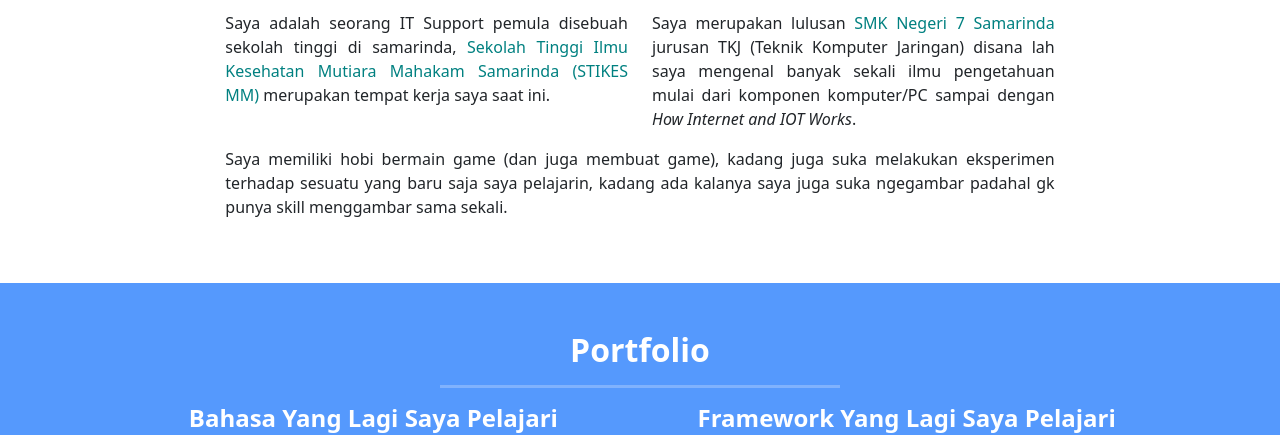
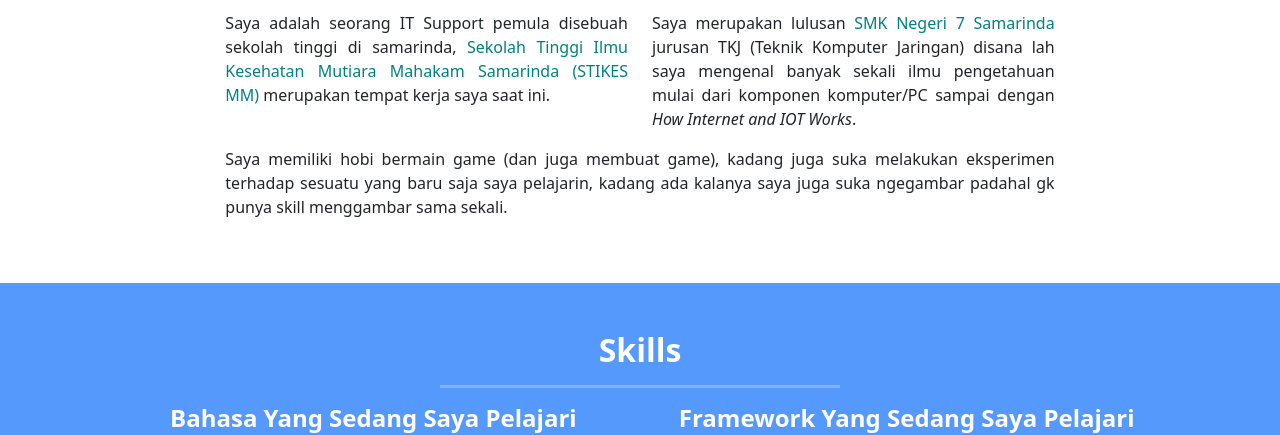
Before and after one commit to farumn/farumn.github.io, a plain HTML site: page index.html in a window 1280 px wide. Shown: the part 518-953 px from the top of the page. Drawn offline with Linux system fonts and the light colour scheme.

Commit message:
Mengubah penggunaan kata yang tidak tepat

```diff
--- a/index.html
+++ b/index.html
@@ -58,13 +58,13 @@
       <div class="container-fluid mt-md-5 bg-primary py-5">
         <div class="row">
           <div class="col-sm-12 text-center">
-            <h2>Portfolio</h2>
+            <h2>Skills</h2>
             <hr class="mx-auto">
           </div>
         </div>
         <div class="row justify-content-sm-center text-center">
           <div class="col-sm-5">
-            <h4>Bahasa Yang Lagi Saya Pelajari</h4>
+            <h4>Bahasa Yang Sedang Saya Pelajari</h4>
             <img src="img/Logo/HTML5.png"  class="logo-portfolio" alt="HTML5">
             <img src="img/Logo/CSS3.png" class="logo-portfolio" alt="CSS3" >
             <img src="img/Logo/JavaScript.png" class="logo-portfolio" alt="JavaScript">
@@ -74,7 +74,7 @@
             <img src="img/Logo/C_sharp.png" class="logo-portfolio" alt="C#">
           </div>
           <div class="col-sm-5">
-            <h4>Framework Yang Lagi Saya Pelajari</h4>
+            <h4>Framework Yang Sedang Saya Pelajari</h4>
             <img src="img/Logo/Laravel.png"  class="logo-portfolio img-thumbnail" alt="Laravel">
           </div>
         </div>
```
